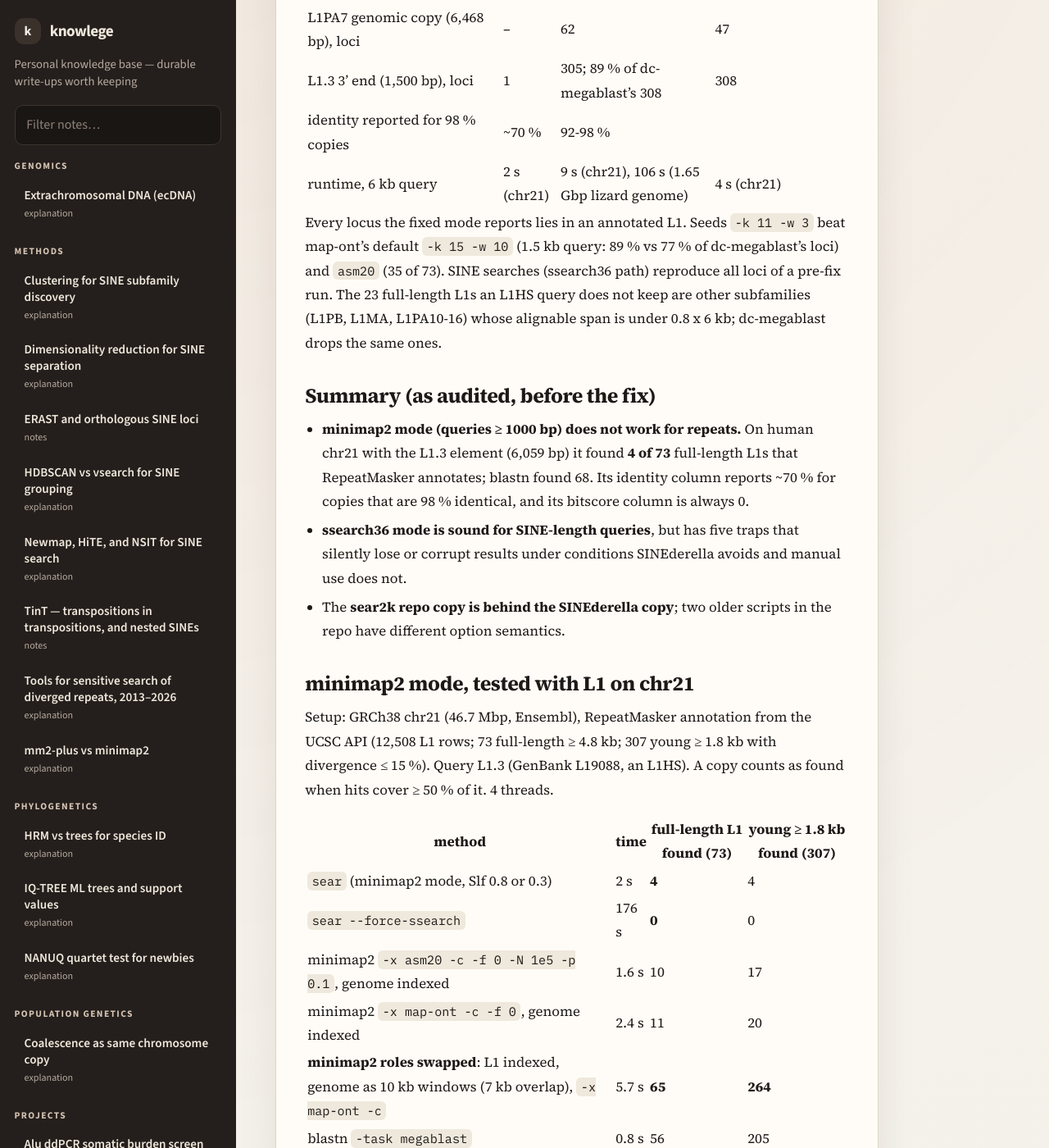
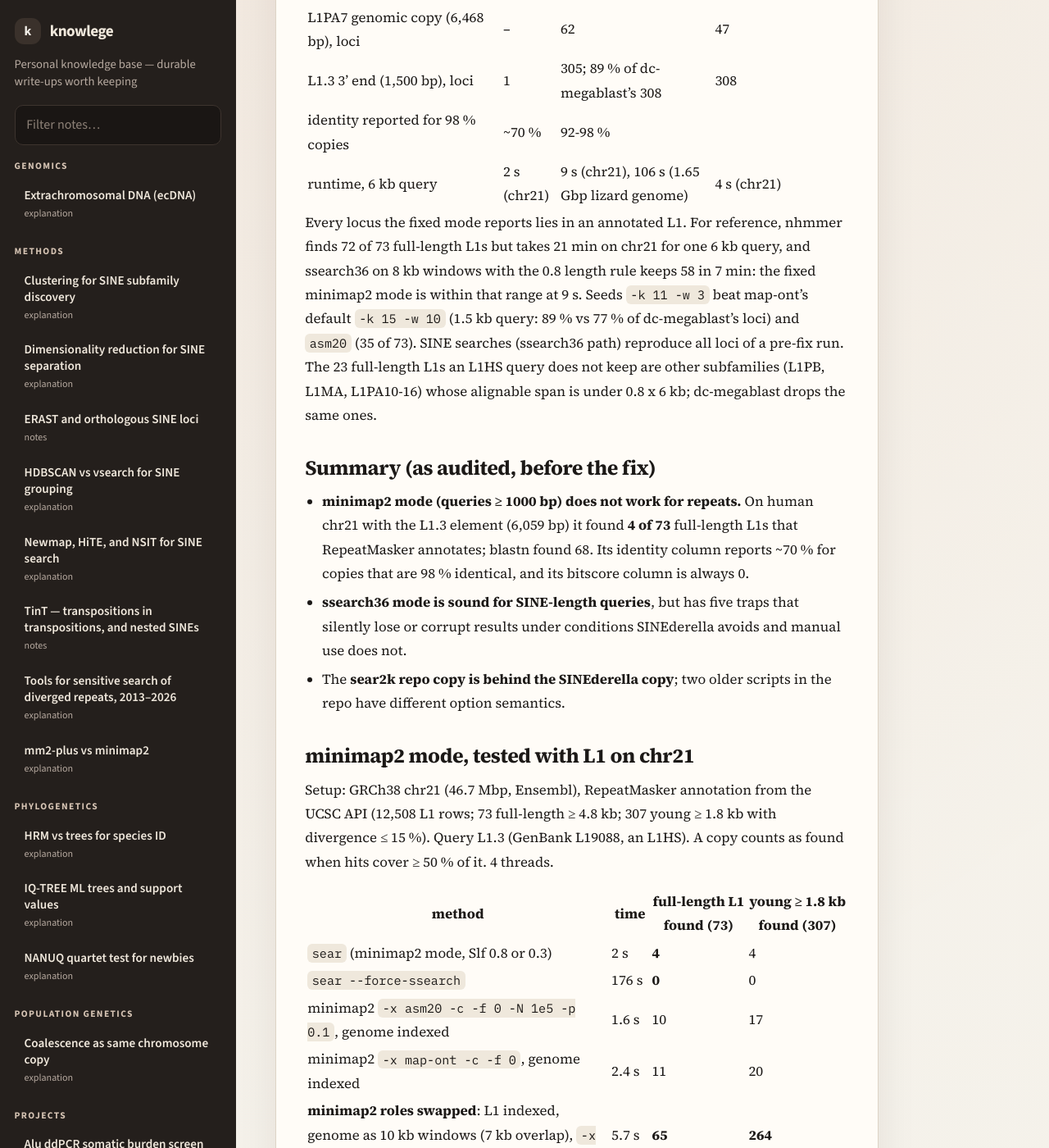
Before and after one commit to Toki-bio/knowlege, a Jekyll site: the page built from projects/sear-audit-2026-10.md, in a window 1280 px wide and 1400 px high, scrolled down 694 px. Shown: the whole window at 82% size. Built offline with Jekyll 4.4.1, drawn with Linux system fonts in a browser that asks for light colours; some of the changed text lies outside the part shown.

Commit message:
sear audit: add nhmmer and wide-window ssearch36 L1 results
Co-Authored-By: Claude Opus 5.5 <noreply@anthropic.com>
Claude-Session: https://claude.ai/code/session_01EVAwD2x1AiE7RLvveJj8JY

```diff
--- a/projects/sear-audit-2026-10.md
+++ b/projects/sear-audit-2026-10.md
@@ -29,7 +29,10 @@ Verified after the fix (chr21, RepeatMasker truth, 4 threads):
 | identity reported for 98 % copies | ~70 % | 92-98 % | |
 | runtime, 6 kb query | 2 s (chr21) | 9 s (chr21), 106 s (1.65 Gbp lizard genome) | 4 s (chr21) |
 
-Every locus the fixed mode reports lies in an annotated L1. Seeds `-k 11 -w 3` beat
+Every locus the fixed mode reports lies in an annotated L1. For reference, nhmmer
+finds 72 of 73 full-length L1s but takes 21 min on chr21 for one 6 kb query, and
+ssearch36 on 8 kb windows with the 0.8 length rule keeps 58 in 7 min: the fixed
+minimap2 mode is within that range at 9 s. Seeds `-k 11 -w 3` beat
 map-ont's default `-k 15 -w 10` (1.5 kb query: 89 % vs 77 % of dc-megablast's loci) and
 `asm20` (35 of 73). SINE searches (ssearch36 path) reproduce all loci of a pre-fix run.
 The 23 full-length L1s an L1HS query does not keep are other subfamilies (L1PB, L1MA,
@@ -64,6 +67,8 @@ found when hits cover ≥ 50 % of it. 4 threads.
 | blastn `-task megablast` | 0.8 s | 56 | 205 |
 | blastn `-task dc-megablast` | 3.6 s | 68 | 284 |
 | blastn `-task blastn` | 3.8 s | 68 | 288 |
+| nhmmer, L1.3 as query | 1,258 s | 72 | – |
+| ssearch36, 8 kb windows / 2 kb overlap, 0.8 length rule (what `--force-ssearch` would need) | 421 s | 58 | – |
 
 The four loci `sear` reports are all real L1PA2 copies; nothing it reports is
 outside an L1. It just misses almost everything.
```
